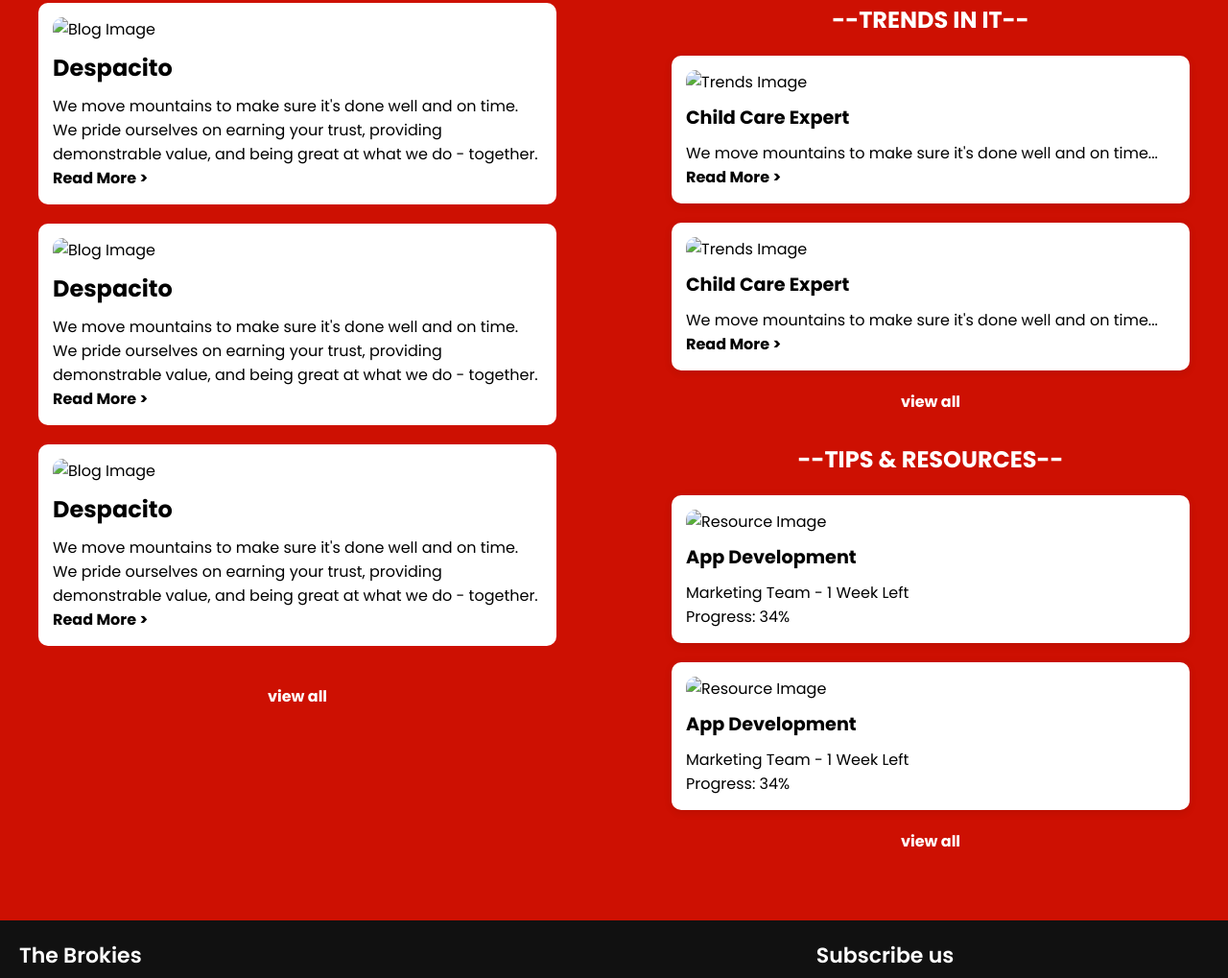
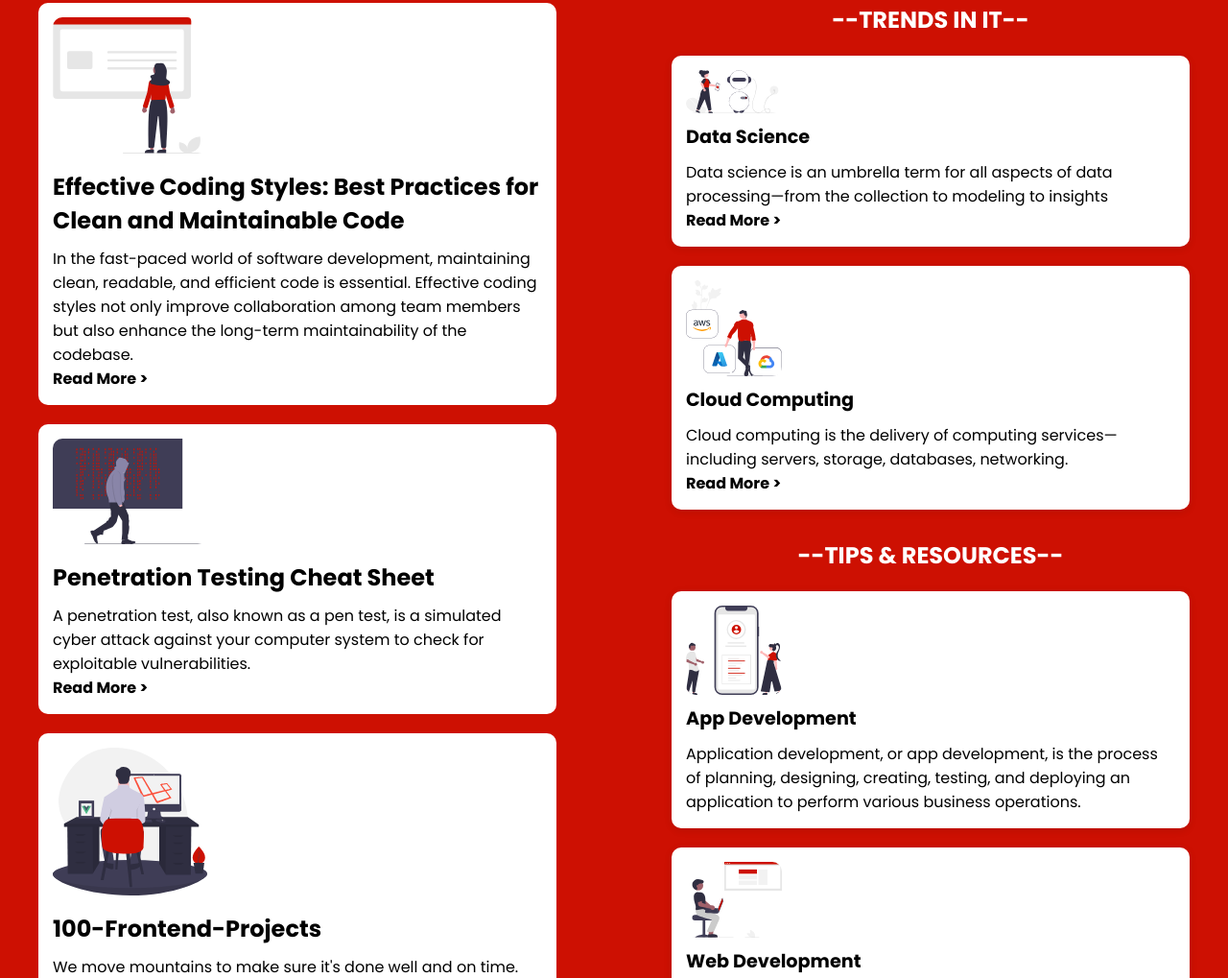
Before and after one commit to albatrox88/the_brokies, a plain HTML site: page THE BROKIES/Html/index.html in a window 1280 px wide. Shown: the part 2720-3739 px from the top of the page at 96% size. Drawn offline with Linux system fonts and the light colour scheme.

Commit message:
added files

```diff
--- a/THE BROKIES/Html/index.html
+++ b/THE BROKIES/Html/index.html
@@ -99,8 +99,10 @@
             <div class="about-content">
                 <h2>About Us</h2>
                 <h3>What we are?</h3>
-            <p>We are a dynamic group specializing in creating innovative digital products and offering a wide range of
-                services and applications. Whether you're looking to buy cutting-edge software or need tailored digital
+                <p>We are a dynamic group specializing in creating innovative digital products and offering a wide range
+                    of
+                    services and applications. Whether you're looking to buy cutting-edge software or need tailored
+                    digital
                     solutions, we’ve got you covered. Collaboration is at the heart of what we do, working together with
                     partners and clients to deliver exceptional results that drive growth and success in the digital
                     landscapeF
@@ -188,7 +190,8 @@
                     Let’s innovate together and shape the future, turning ideas into impactful products while sharing in
                     the
                     rewards of our collective efforts..</p>
-                <a href="https://www.facebook.com/profile.php?id=61558153028164&mibextid=LQQJ4d" class="collab-button">Learn more</a>
+                <a href="https://www.facebook.com/profile.php?id=61558153028164&mibextid=LQQJ4d"
+                    class="collab-button">Learn more</a>
             </div>
         </div>
     </div>
@@ -209,27 +212,32 @@
                 <!-- Left Section: Blog Cards -->
                 <div class="blog-section">
                     <div class="blog-card">
-                        <img src="/assests/image/photo_2024-10-13_20-36-32.jpg" alt="Blog Image">
-                        <h2>Despacito</h2>
+                        <img src="/the_brokies/THE BROKIES/assests/image/undraw_online_information_re_erks.svg"
+                            alt="Blog Image">
+                        <h2>Effective Coding Styles: Best Practices for Clean and Maintainable Code</h2>
+                        <p>In the fast-paced world of software development, maintaining clean, readable, and efficient
+                            code is essential. Effective coding styles not only improve collaboration among team members
+                            but also enhance the long-term maintainability of the codebase. </p>
+                        <a
+                            href="https://medium.com/@albatrox88/effective-coding-styles-best-practices-for-clean-and-maintainable-code-748f62d52309">Read
+                            More ></a>
+                    </div>
+                    <div class="blog-card">
+                        <img src="/the_brokies/THE BROKIES/assests/image/undraw_hacker_mind_-6-y85.svg" alt="Blog Image">
+                        <h2>Penetration Testing Cheat Sheet</h2>
+                        <p>A penetration test, also known as a pen test, is a simulated cyber attack against your
+                            computer system to check for exploitable vulnerabilities.</p>
+                        <a href="https://github.com/manojxshrestha/penetration-testing-cheat-sheet">Read More ></a>
+                    </div>
+                    <div class="blog-card">
+                        <img src="/the_brokies/THE BROKIES/assests/image/undraw_laravel_and_vue_-59-tp.svg" alt="Blog Image">
+                        <h2>100-Frontend-Projects</h2>
                         <p>We move mountains to make sure it's done well and on time. We pride ourselves on earning your
                             trust, providing demonstrable value, and being great at what we do - together.</p>
-                        <a href="#">Read More ></a>
+                        <a href="https://github.com/Sudip-pandey/100-Frontend-Projects">Read More ></a>
                     </div>
-                    <div class="blog-card">
-                        <img src="/assests/image/photo_2024-10-13_20-36-32.jpg" alt="Blog Image">
-                        <h2>Despacito</h2>
-                        <p>We move mountains to make sure it's done well and on time. We pride ourselves on earning your
-                            trust, providing demonstrable value, and being great at what we do - together.</p>
-                        <a href="#">Read More ></a>
-                    </div>
-                    <div class="blog-card">
-                        <img src="/assests/image/photo_2024-10-13_20-36-32.jpg" alt="Blog Image">
-                        <h2>Despacito</h2>
-                        <p>We move mountains to make sure it's done well and on time. We pride ourselves on earning your
-                            trust, providing demonstrable value, and being great at what we do - together.</p>
-                        <a href="#">Read More ></a>
-                    </div>
-                    <a href="#" class="view-all">view all</a>
+
+                    <a href="https://daily.dev/" class="view-all">view all</a>
                 </div>
 
                 <!-- Divider -->
@@ -241,36 +249,49 @@
                     <div class="section">
                         <h2>--TRENDS IN IT--</h2>
                         <div class="card">
-                            <img src="/assests/image/photo_2024-10-13_20-36-32.jpg" alt="Trends Image">
-                            <h3>Child Care Expert</h3>
-                            <p>We move mountains to make sure it's done well and on time...</p>
-                            <a href="#">Read More ></a>
+                            <img src="/the_brokies/THE BROKIES/assests/image/undraw_artificial_intelligence_re_enpp.svg"
+                                alt="Trends Image">
+                            <h3>Data Science</h3>
+                            <p>Data science is an umbrella term for all aspects of data processing—from the collection
+                                to modeling to insights</p>
+                            <a
+                                href="https://aws.amazon.com/what-is/data-science/#:~:text=Data%20science%20is%20an%20umbrella,%2C%20mathematics%2C%20and%20statistical%20analysis.">Read
+                                More ></a>
                         </div>
                         <div class="card">
-                            <img src="/assests/image/photo_2024-10-13_20-36-32.jpg" alt="Trends Image">
-                            <h3>Child Care Expert</h3>
-                            <p>We move mountains to make sure it's done well and on time...</p>
-                            <a href="#">Read More ></a>
+                            <img src="/the_brokies/THE BROKIES/assests/image/undraw_cloud_hosting_7xb1.svg"
+                                alt="Trends Image">
+                            <h3>Cloud Computing</h3>
+                            <p>Cloud computing is the delivery of computing services—including servers, storage,
+                                databases, networking.</p>
+                            <a
+                                href="https://azure.microsoft.com/en-us/resources/cloud-computing-dictionary/what-is-cloud-computing#:~:text=Simply%20put%2C%20cloud%20computing%20is,resources%2C%20and%20economies%20of%20scale.">Read
+                                More ></a>
                         </div>
-                        <a href="#" class="view-all">view all</a>
+                        <!-- <a href="#" class="view-all">view all</a> -->
                     </div>
 
                     <!-- Tips & Resources -->
                     <div class="section">
                         <h2>--TIPS & RESOURCES--</h2>
                         <div class="card">
-                            <img src="/assests/image/photo_2024-10-13_20-36-32.jpg" alt="Resource Image">
+                            <img src="/the_brokies/THE BROKIES/assests/image/undraw_develop_app_re_bi4i.svg"
+                                alt="Resource Image">
                             <h3>App Development</h3>
-                            <p>Marketing Team - 1 Week Left</p>
-                            <p>Progress: 34%</p>
+                            <p>Application development, or app development, is the process of planning, designing,
+                                creating, testing, and deploying an application to perform various business operations.
+                            </p>
+
                         </div>
                         <div class="card">
-                            <img src="/assests/image/photo_2024-10-13_20-36-32.jpg" alt="Resource Image">
-                            <h3>App Development</h3>
-                            <p>Marketing Team - 1 Week Left</p>
-                            <p>Progress: 34%</p>
+                            <img src="/the_brokies/THE BROKIES/assests/image/undraw_web_developer_re_h7ie.svg"
+                                alt="Resource Image">
+                            <h3>Web Development</h3>
+                            <p>Web development is the process of building, programming, and maintaining websites and web
+                                applications.</p>
+
                         </div>
-                        <a href="#" class="view-all">view all</a>
+                        <a href="https://roadmap.sh/frontend" class="view-all">view all</a>
                     </div>
                 </div>
             </div>
--- a/THE BROKIES/assests/css/about.css
+++ b/THE BROKIES/assests/css/about.css
@@ -458,7 +458,7 @@ nav {
 }
 
 .member-photo img {
-  width: 100%;
+  width: 88%;
   height: auto;
   border-radius: 10px 10px 0 0;
 }
--- a/THE BROKIES/assests/css/home.css
+++ b/THE BROKIES/assests/css/home.css
@@ -1117,7 +1117,7 @@ footer a:hover {
 }
 
 .blog-card img {
-  width: 100%;
+  width: 161px;
   height: auto;
   border-radius: 10px;
 }
@@ -1175,7 +1175,7 @@ footer a:hover {
 }
 
 .card img {
-  width: 100%;
+  width: 100px;
   height: auto;
   border-radius: 10px;
 }
```
Also changed, not shown: THE BROKIES/Html/about.html (+7 -9 lines), THE BROKIES/assests/image/arjit.jpg (added), THE BROKIES/assests/image/undraw_artificial_intelligence_re_enpp.svg (added), THE BROKIES/assests/image/undraw_cloud_hosting_7xb1.svg (added), THE BROKIES/assests/image/undraw_develop_app_re_bi4i.svg (added), THE BROKIES/assests/image/undraw_hacker_mind_-6-y85.svg (added), THE BROKIES/assests/image/undraw_laravel_and_vue_-59-tp.svg (added), THE BROKIES/assests/image/undraw_online_information_re_erks.svg (added), THE BROKIES/assests/image/undraw_pair_programming_re_or4x (1).svg (added), THE BROKIES/assests/image/undraw_web_developer_re_h7ie.svg (added). Lines whose indentation alone changed are shown as unchanged.
